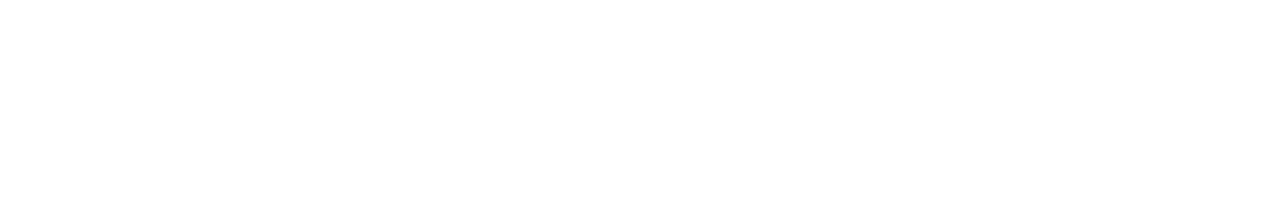
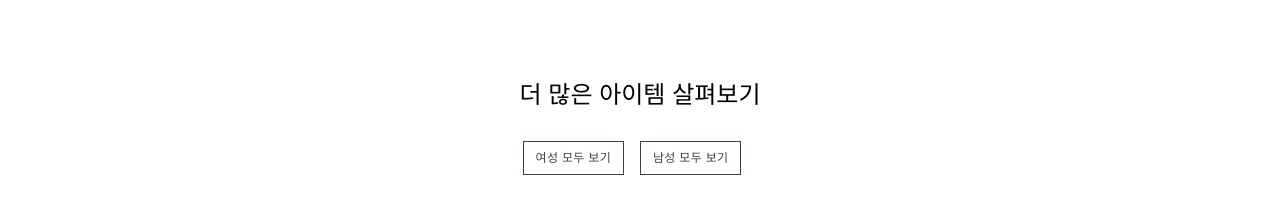
Before and after one commit to nextJS-pj/KIYOMI, a Next.js app in the folder kiyomi/: page / in a window 1280 px wide. Shown: the part 1148-1349 px from the top of the page. Before the commit the page ends 1161 px from the top, so only its background shows below. Built offline with nearby package versions, Linux system fonts and the light colour scheme.

Commit message:
[style] HomeMoreItem component 구현

```diff
--- a/kiyomi/src/app/page.tsx
+++ b/kiyomi/src/app/page.tsx
@@ -1,7 +1,8 @@
 "use client";
 
+import { HomeItem } from "@/components/Home/HomeItem";
 import { HomeBanner } from "@/components/Home/HomeBanner";
-import { HomeItem } from "@/components/Home/HomeItem";
+import { HomeMoreItem } from "@/components/Home/HomeMoreItem/HomeMoreItem";
 
 // 더미데이터 -------------------------------------------------------------------------------------
 const items = [
@@ -34,6 +35,7 @@
       Home
       <HomeBanner />
       <HomeItem items={items} />
+      <HomeMoreItem />
     </div>
   );
 }
--- /dev/null
+++ b/kiyomi/src/components/Home/HomeMoreItem/HomeMoreItem.module.css
@@ -0,0 +1,4 @@
+.moreBtn {
+  @apply inline-block uppercase no-underline tracking-wide leading-4;
+  @apply cursor-pointer text-center py-2 px-3 mt-4 mr-4 mb-8 border border-gray-700 text-gray-700 text-xs;
+}
--- /dev/null
+++ b/kiyomi/src/components/Home/HomeMoreItem/HomeMoreItem.tsx
@@ -0,0 +1,15 @@
+import classes from "./HomeMoreItem.module.css";
+
+export function HomeMoreItem() {
+  return (
+    <>
+      <h2 className="text-center text-[24px] pt-3 mt-14 leading-7">
+        더 많은 아이템 살펴보기
+      </h2>
+      <div className="flex justify-center mt-4">
+        <button className={classes.moreBtn}>여성 모두 보기</button>
+        <button className={classes.moreBtn}>남성 모두 보기</button>
+      </div>
+    </>
+  );
+}
```
